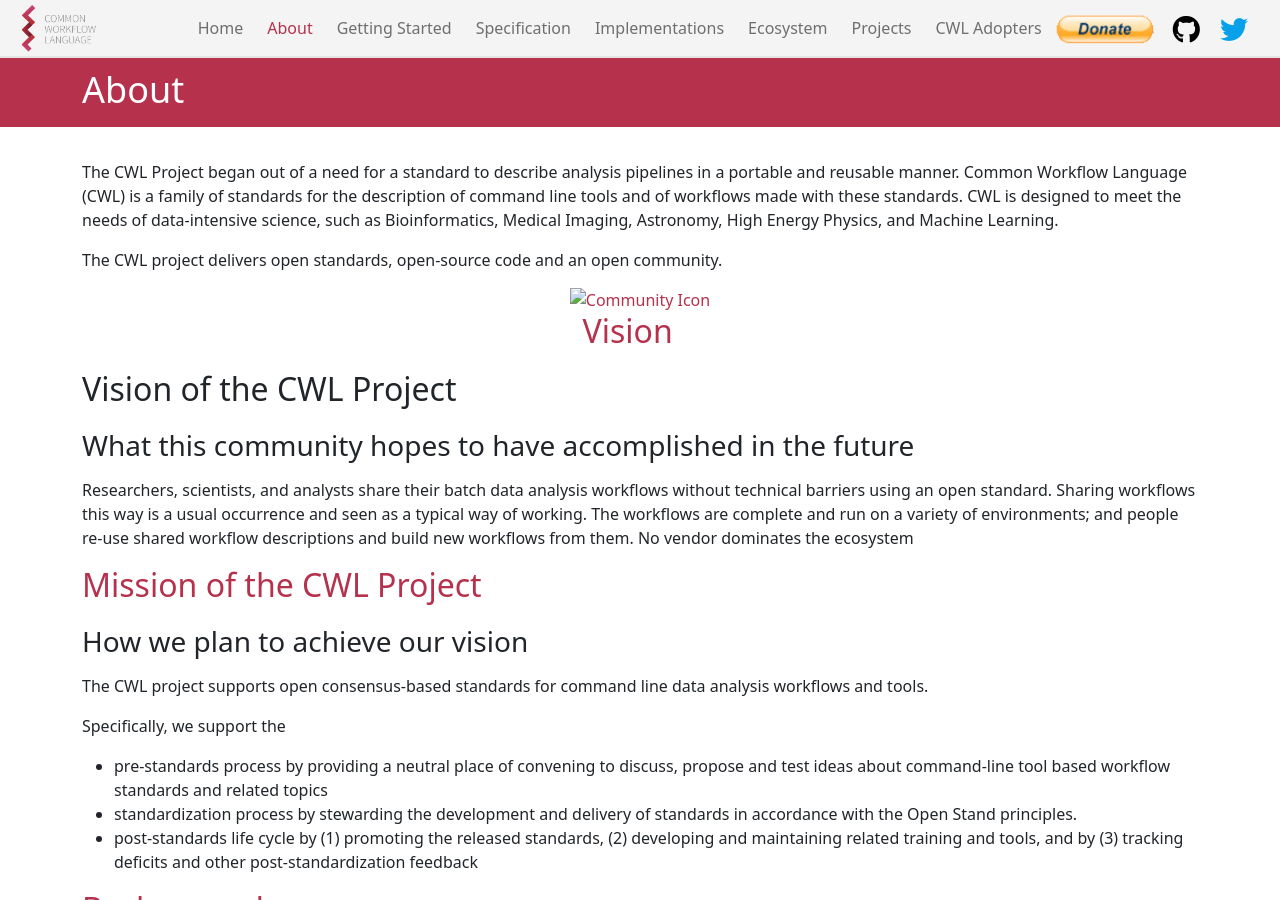
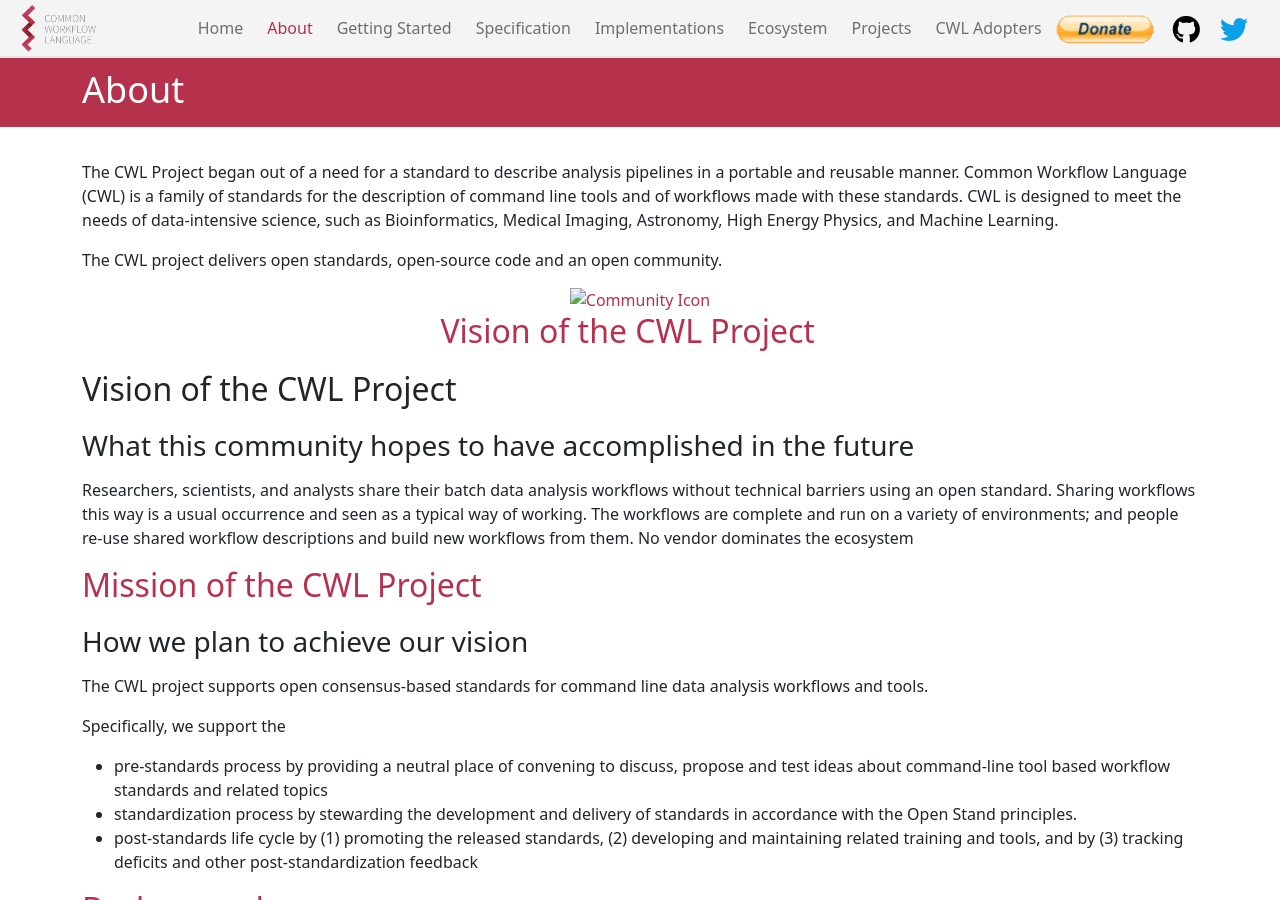
Before and after one commit to common-workflow-language/cwl-website, a Jekyll site: the page built from content/about.md, in a window 1280 px wide and 900 px high. Built offline with Jekyll 4.4.1, drawn with Linux system fonts in a browser that asks for light colours.

```diff
--- a/content/about.md
+++ b/content/about.md
@@ -17,7 +17,7 @@
 
   <div class="section-header">
     <img src="assets/img/noun_Community_943325.svg" class="section-icon" alt="Community Icon">
-    <h2 id="vision">Vision</h2>
+    <h2 id="vision">Vision of the CWL Project</h2>
   </div>
 
 ## Vision of the CWL Project
```
